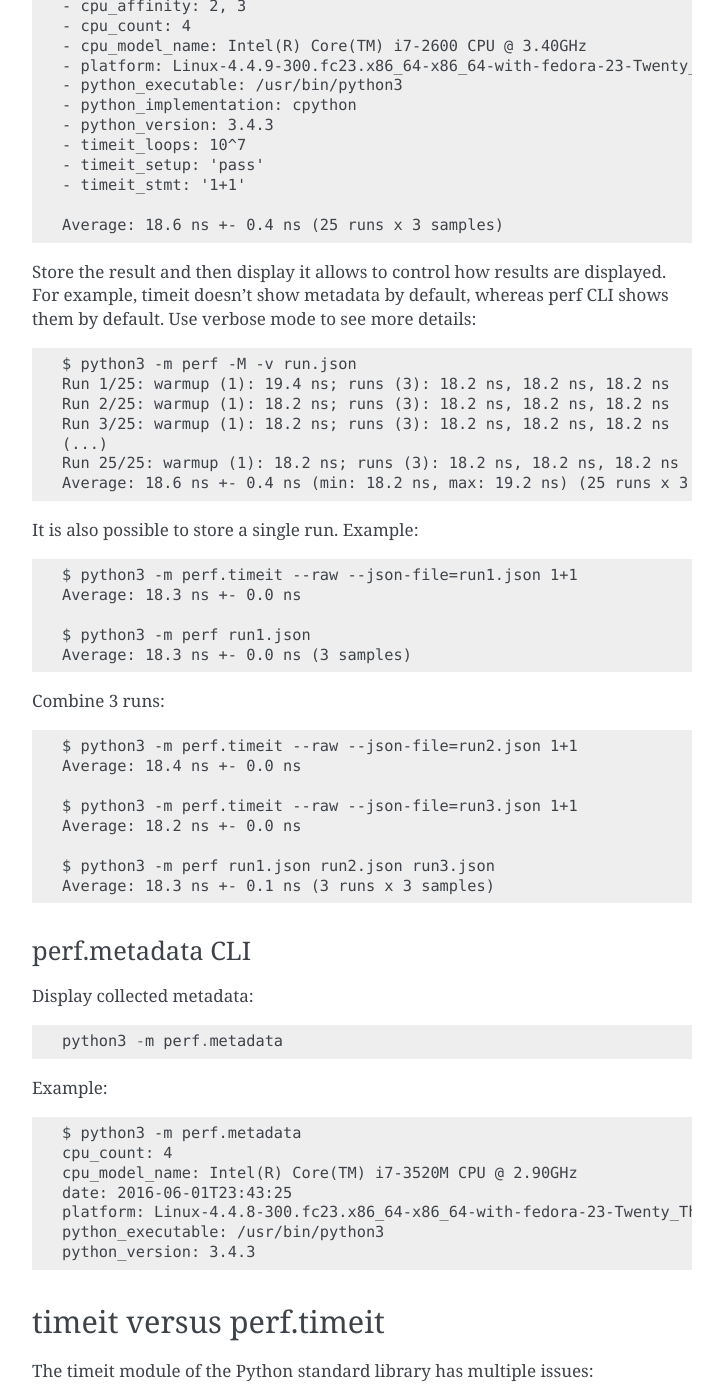
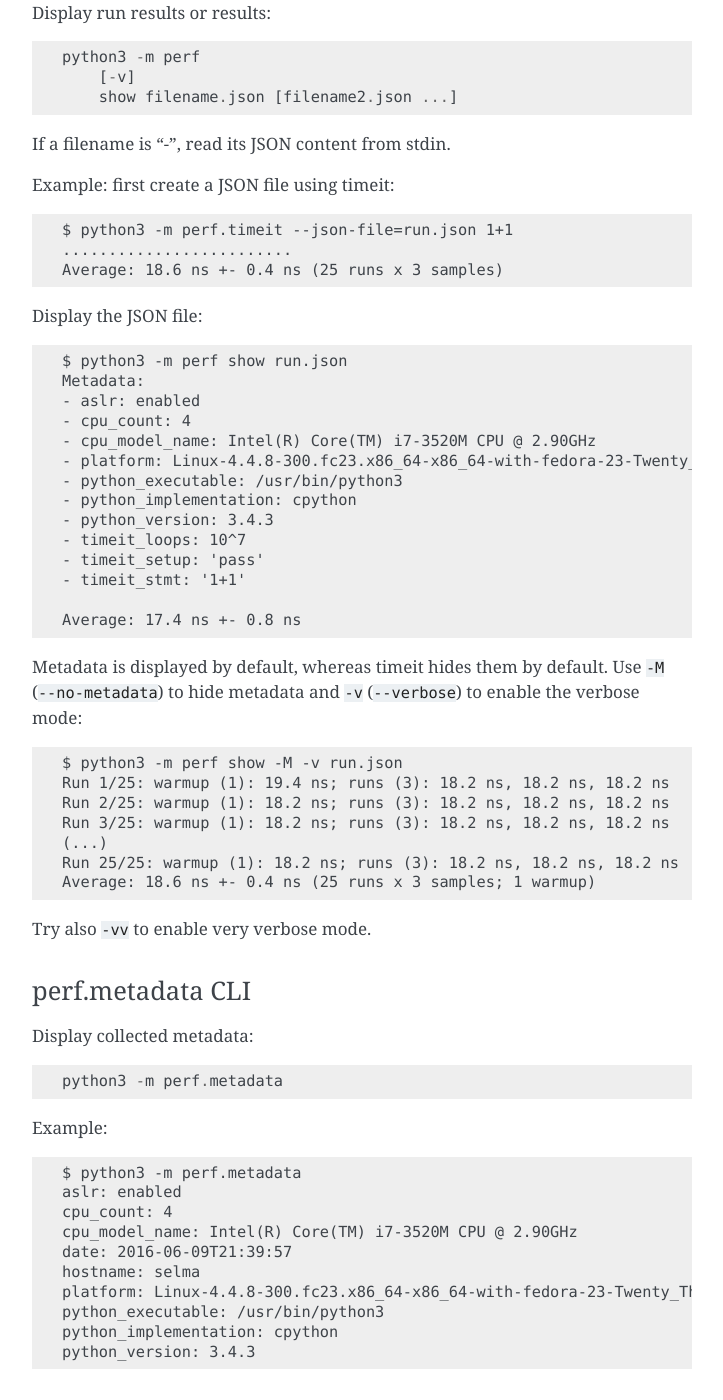
Before and after one commit to psf/pyperf, a Sphinx documentation site: the page built from doc/index.rst, in a window 1280 px wide and 1400 px high, scrolled down 2053 px. Shown: the whole window, without its empty margins (388-1111 px from the left). Built offline with Sphinx 7.4.7, drawn with Linux system fonts in a browser that asks for light colours; some of the changed text lies outside the part shown.

Commit message:
update the doc

```diff
--- a/doc/index.rst
+++ b/doc/index.rst
@@ -63,7 +63,27 @@
 
     $ python3 -m perf.timeit 1+1
     .........................
-    Average: 18.3 ns +- 0.3 ns (25 runs x 3 samples)
+    Average: 18.3 ns +- 0.3 ns
+
+Use ``-v`` to enable verbose mode::
+
+    $ python3 -m perf.timeit -v 1+1
+    .........................
+    Metadata:
+    - aslr: enabled
+    - cpu_count: 4
+    - cpu_model_name: Intel(R) Core(TM) i7-3520M CPU @ 2.90GHz
+    - platform: Linux-4.4.8-300.fc23.x86_64-x86_64-with-fedora-23-Twenty_Three
+    - python_executable: /usr/bin/python3
+    - python_implementation: cpython
+    - python_version: 3.4.3
+    - timeit_loops: 10^7
+    - timeit_setup: 'pass'
+    - timeit_stmt: '1+1'
+
+    Average: 18.3 ns +- 0.3 ns (25 runs x 3 samples; 1 warmup)
+
+Try also ``-vv`` to enable very verbose mode.
 
 .. note::
    timeit ``-n`` (number) and ``-r`` (repeat) options become ``-l`` (loops) and
@@ -77,7 +97,7 @@
 
     python3 -m perf
         [-v]
-        filename.json [filename2.json ...]
+        show filename.json [filename2.json ...]
 
 If a filename is "-", read its JSON content from stdin.
 
@@ -89,13 +109,12 @@
 
 Display the JSON file::
 
-    $ python3 -m perf run.json
+    $ python3 -m perf show run.json
     Metadata:
     - aslr: enabled
-    - cpu_affinity: 2, 3
     - cpu_count: 4
-    - cpu_model_name: Intel(R) Core(TM) i7-2600 CPU @ 3.40GHz
-    - platform: Linux-4.4.9-300.fc23.x86_64-x86_64-with-fedora-23-Twenty_Three
+    - cpu_model_name: Intel(R) Core(TM) i7-3520M CPU @ 2.90GHz
+    - platform: Linux-4.4.8-300.fc23.x86_64-x86_64-with-fedora-23-Twenty_Three
     - python_executable: /usr/bin/python3
     - python_implementation: cpython
     - python_version: 3.4.3
@@ -103,38 +122,21 @@
     - timeit_setup: 'pass'
     - timeit_stmt: '1+1'
 
-    Average: 18.6 ns +- 0.4 ns (25 runs x 3 samples)
+    Average: 17.4 ns +- 0.8 ns
 
-Store the result and then display it allows to control how results are
-displayed. For example, timeit doesn't show metadata by default, whereas perf
-CLI shows them by default. Use verbose mode to see more details::
+Metadata is displayed by default, whereas timeit hides them by default. Use
+``-M`` (``--no-metadata``) to hide metadata and ``-v`` (``--verbose``) to enable
+the verbose mode::
 
-    $ python3 -m perf -M -v run.json
+    $ python3 -m perf show -M -v run.json
     Run 1/25: warmup (1): 19.4 ns; runs (3): 18.2 ns, 18.2 ns, 18.2 ns
     Run 2/25: warmup (1): 18.2 ns; runs (3): 18.2 ns, 18.2 ns, 18.2 ns
     Run 3/25: warmup (1): 18.2 ns; runs (3): 18.2 ns, 18.2 ns, 18.2 ns
     (...)
     Run 25/25: warmup (1): 18.2 ns; runs (3): 18.2 ns, 18.2 ns, 18.2 ns
-    Average: 18.6 ns +- 0.4 ns (min: 18.2 ns, max: 19.2 ns) (25 runs x 3 samples; 1 warmup)
+    Average: 18.6 ns +- 0.4 ns (25 runs x 3 samples; 1 warmup)
 
-It is also possible to store a single run. Example::
-
-    $ python3 -m perf.timeit --raw --json-file=run1.json 1+1
-    Average: 18.3 ns +- 0.0 ns
-
-    $ python3 -m perf run1.json
-    Average: 18.3 ns +- 0.0 ns (3 samples)
-
-Combine 3 runs::
-
-    $ python3 -m perf.timeit --raw --json-file=run2.json 1+1
-    Average: 18.4 ns +- 0.0 ns
-
-    $ python3 -m perf.timeit --raw --json-file=run3.json 1+1
-    Average: 18.2 ns +- 0.0 ns
-
-    $ python3 -m perf run1.json run2.json run3.json
-    Average: 18.3 ns +- 0.1 ns (3 runs x 3 samples)
+Try also ``-vv`` to enable very verbose mode.
 
 
 perf.metadata CLI
@@ -147,11 +149,14 @@
 Example::
 
     $ python3 -m perf.metadata
+    aslr: enabled
     cpu_count: 4
     cpu_model_name: Intel(R) Core(TM) i7-3520M CPU @ 2.90GHz
-    date: 2016-06-01T23:43:25
+    date: 2016-06-09T21:39:57
+    hostname: selma
     platform: Linux-4.4.8-300.fc23.x86_64-x86_64-with-fedora-23-Twenty_Three
     python_executable: /usr/bin/python3
+    python_implementation: cpython
     python_version: 3.4.3
 
 
@@ -199,6 +204,7 @@
 
 * System metadata:
 
+  - ``hostname``: Host name
   - ``platform``: short string describing the platform
   - ``cpu_count``: number of CPUs
 
@@ -214,6 +220,8 @@
 
   - ``date``: date when the benchmark started, formatted as ISO 8601
 
+See the :func:`metadata.collect_metadata` function.
+
 
 API
 ===
@@ -424,9 +449,9 @@
 Metadata functions
 ------------------
 
-.. function:: metadata.collect_metadata(metadata)
+.. function:: perf.metadata.collect_metadata(metadata)
 
-   Collect metadata: date, python, system, etc.
+   Collect metadata: date, python, system, etc.: see `Metadata`_.
 
    *metadata* must be a dictionary.
 
```
Also changed, not shown: other parts of doc/index.rst (+36 -19 lines).
